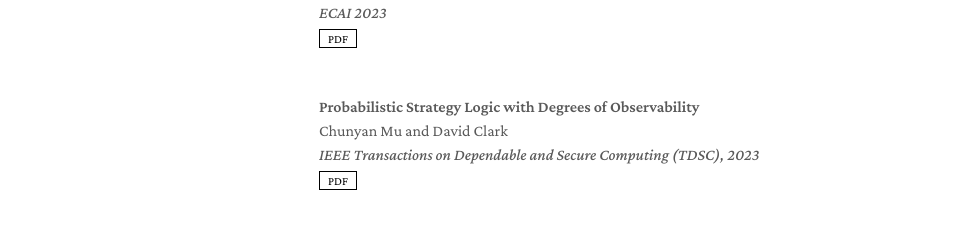
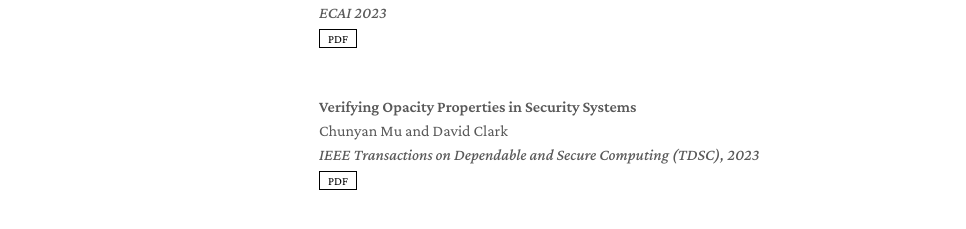
Before and after one commit to cmu777/cmu777.github.io, a Jekyll site: the page built from index.md, in a window 1280 px wide and 1309 px high. Shown: the part 978-1207 px from the top of the window, without its empty margins (153-1119 px from the left). Built offline with Jekyll 4.4.1, drawn with Linux system fonts in a browser that asks for light colours; a style sheet for code colours, icons or effects is not loaded.

Commit message:
Update publications.yml

```diff
--- a/_data/publications.yml
+++ b/_data/publications.yml
@@ -66,7 +66,7 @@ main:
     image: #./assets/img/teaser_example_2.png
     notes: #Early Accept
 
-  - title: Probabilistic Strategy Logic with Degrees of Observability
+  - title: Verifying Opacity Properties in Security Systems
     authors: Chunyan Mu and David Clark
     conference_short: IEEE TDSC 2023
     conference: IEEE Transactions on Dependable and Secure Computing (TDSC), 2023
```
